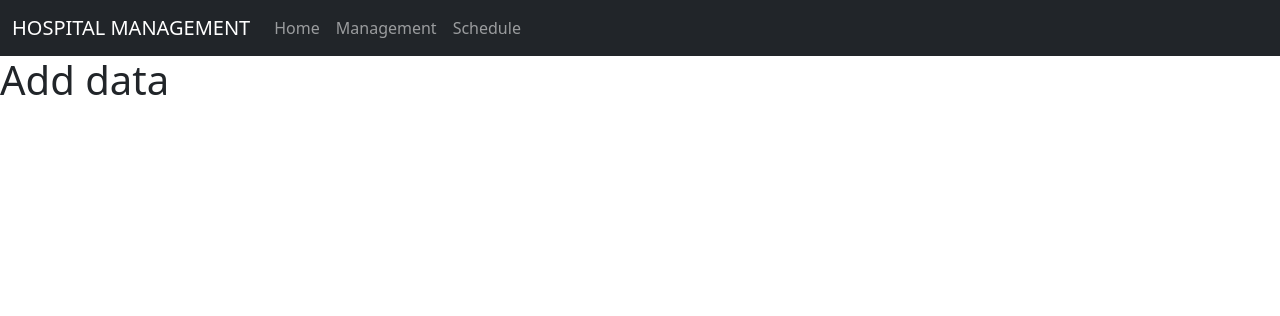
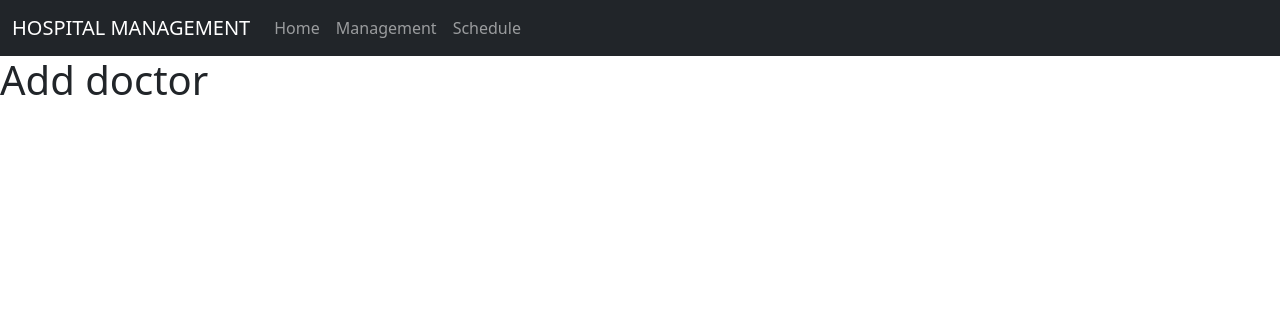
Before and after one commit to dennisdinhhung/WebAppDev, a PHP site: page /add-doctor.php in a window 1280 px wide. Shown: the top 316 px of the page. Run offline with PHP 8.4, Linux system fonts and the light colour scheme.

Commit message:
new php files

```diff
--- a/main/add-doctor.php
+++ b/main/add-doctor.php
@@ -16,7 +16,7 @@
         <?php include('static/navbar.php'); ?>
     </div>
     <div class="title">
-        <h1>Add data</h1>
+        <h1>Add doctor</h1>
     </div>
 </body>
 </html>
--- a/main/add-schedule.php
+++ b/main/add-schedule.php
@@ -16,7 +16,7 @@
         <?php include('static/navbar.php'); ?>
     </div>
     <div class="title">
-        <h1>Add doctors</h1>
+        <h1>Add schedule</h1>
     </div>
 </body>
 </html>
```
Also changed, not shown: main/add-room.php (added).
